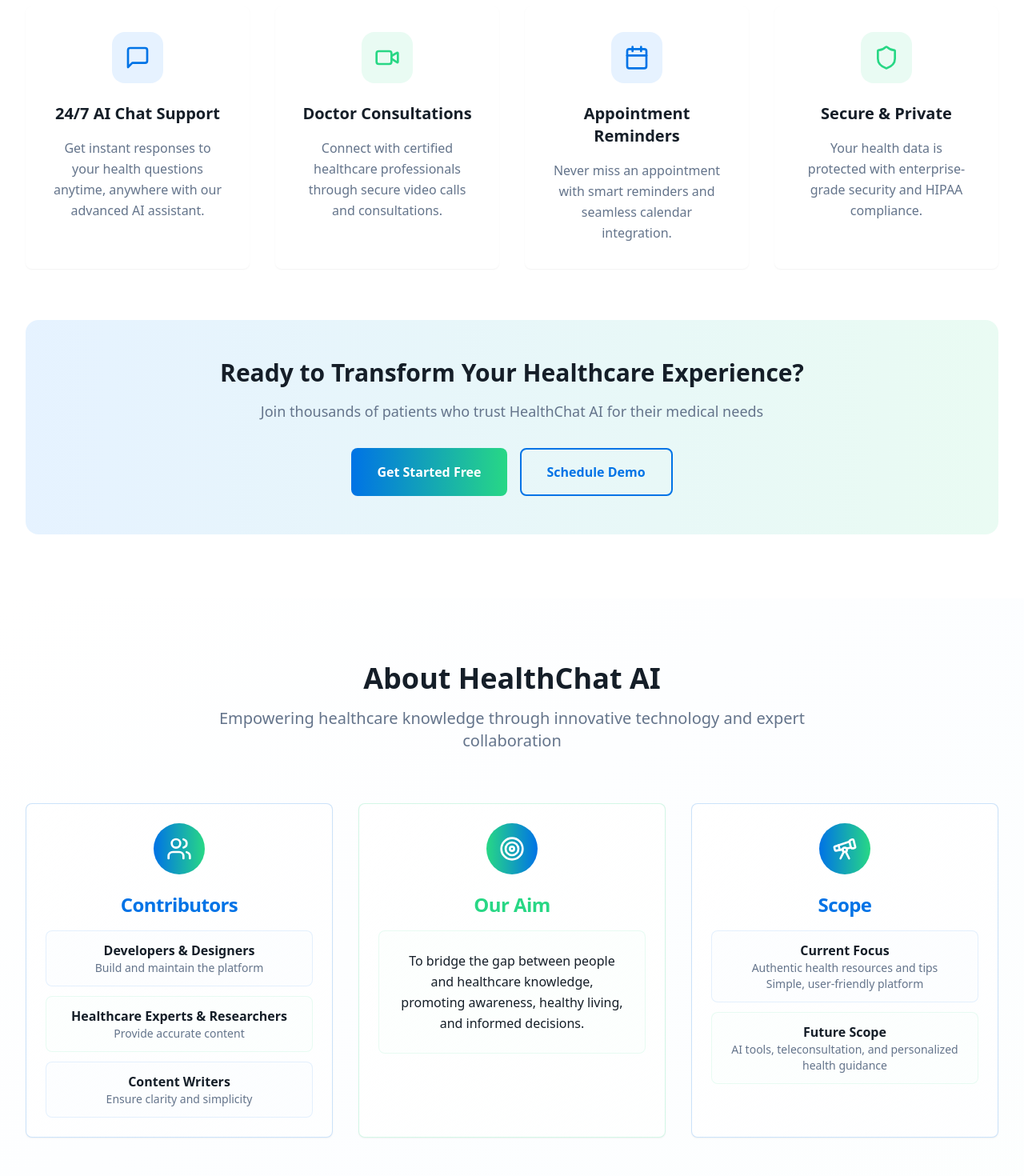
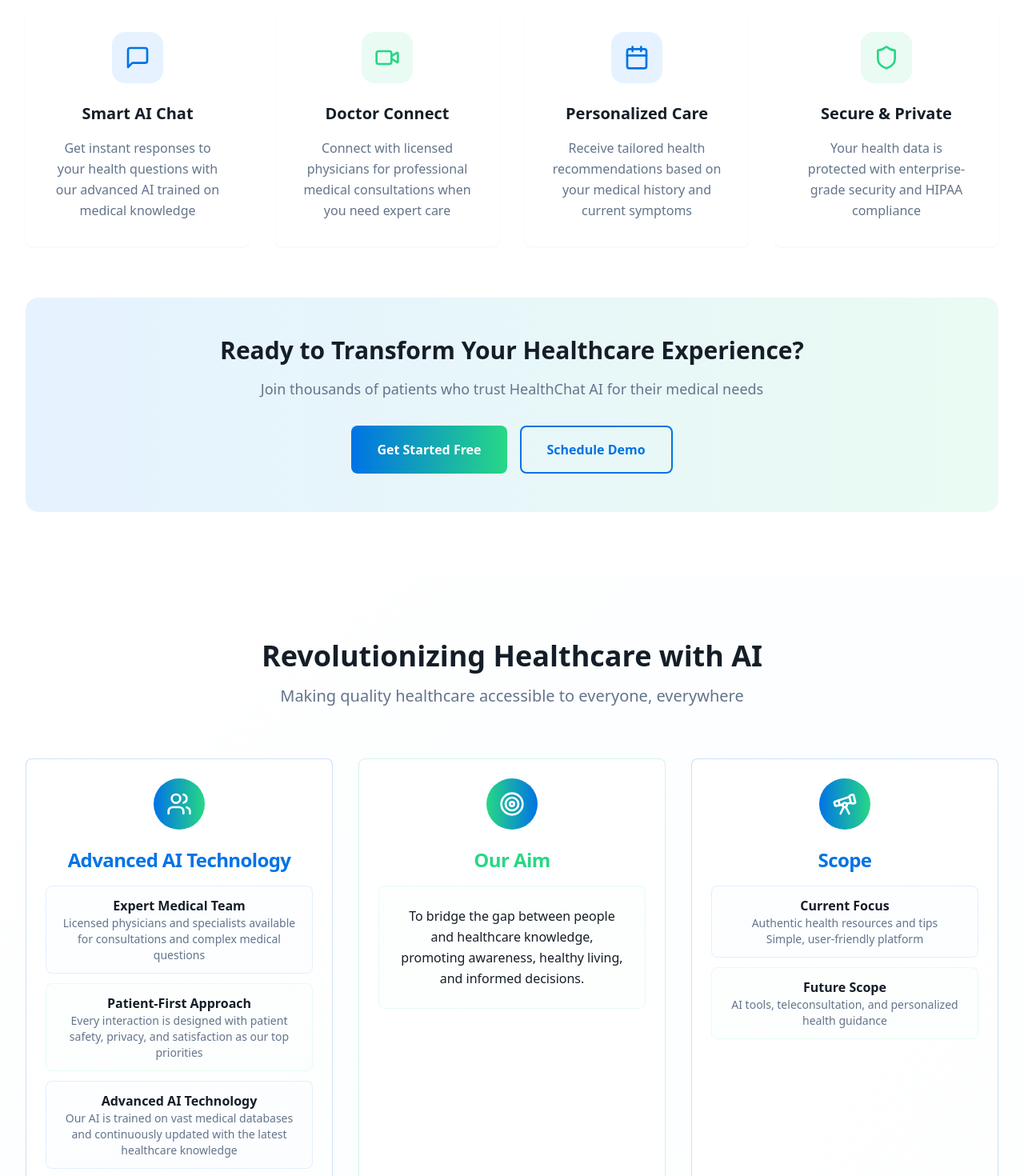
Before and after one commit to aastha-yadav2/doc-ai-guide, a React (Vite) app: page / in a window 1280 px wide. Shown: the part 1040-2510 px from the top of the page at 80% size. Built offline with nearby package versions, Linux system fonts and the light colour scheme.

Commit message:
Add language switching functionality

```diff
--- a/src/components/AboutSection.tsx
+++ b/src/components/AboutSection.tsx
@@ -1,17 +1,20 @@
 import { Card, CardContent, CardDescription, CardHeader, CardTitle } from "@/components/ui/card";
 import { Users, Target, Telescope } from "lucide-react";
+import { useTranslation } from 'react-i18next';
 
 const AboutSection = () => {
+  const { t } = useTranslation();
+
   return (
     <section id="about" className="py-20 bg-gradient-to-br from-background via-medical-blue-light/10 to-health-green-light/10">
       <div className="max-w-7xl mx-auto px-4 sm:px-6 lg:px-8">
         {/* Section Header */}
         <div className="text-center mb-16">
           <h2 className="text-4xl font-bold text-foreground mb-4">
-            About HealthChat AI
+            {t('about.title')}
           </h2>
           <p className="text-xl text-muted-foreground max-w-3xl mx-auto">
-            Empowering healthcare knowledge through innovative technology and expert collaboration
+            {t('about.subtitle')}
           </p>
         </div>
 
@@ -23,21 +26,21 @@ const AboutSection = () => {
               <div className="mx-auto w-16 h-16 bg-gradient-to-r from-medical-blue to-health-green rounded-full flex items-center justify-center mb-4">
                 <Users className="h-8 w-8 text-white" />
               </div>
-              <CardTitle className="text-2xl text-medical-blue">Contributors</CardTitle>
+              <CardTitle className="text-2xl text-medical-blue">{t('about.aiTechnology.title')}</CardTitle>
             </CardHeader>
             <CardContent className="text-center space-y-4">
               <div className="space-y-3">
                 <div className="p-3 rounded-lg bg-medical-blue-light/10 border border-medical-blue/10">
-                  <p className="font-semibold text-foreground">Developers & Designers</p>
-                  <p className="text-sm text-muted-foreground">Build and maintain the platform</p>
+                  <p className="font-semibold text-foreground">{t('about.expertDoctors.title')}</p>
+                  <p className="text-sm text-muted-foreground">{t('about.expertDoctors.description')}</p>
                 </div>
                 <div className="p-3 rounded-lg bg-health-green-light/10 border border-health-green/10">
-                  <p className="font-semibold text-foreground">Healthcare Experts & Researchers</p>
-                  <p className="text-sm text-muted-foreground">Provide accurate content</p>
+                  <p className="font-semibold text-foreground">{t('about.patientFirst.title')}</p>
+                  <p className="text-sm text-muted-foreground">{t('about.patientFirst.description')}</p>
                 </div>
                 <div className="p-3 rounded-lg bg-medical-blue-light/10 border border-medical-blue/10">
-                  <p className="font-semibold text-foreground">Content Writers</p>
-                  <p className="text-sm text-muted-foreground">Ensure clarity and simplicity</p>
+                  <p className="font-semibold text-foreground">{t('about.aiTechnology.title')}</p>
+                  <p className="text-sm text-muted-foreground">{t('about.aiTechnology.description')}</p>
                 </div>
               </div>
             </CardContent>
--- a/src/components/FeaturesSection.tsx
+++ b/src/components/FeaturesSection.tsx
@@ -1,51 +1,52 @@
 import { MessageSquare, Video, Calendar, Shield } from "lucide-react";
 import { Card, CardContent } from "@/components/ui/card";
+import { useTranslation } from 'react-i18next';
+
+
+const FeaturesSection = () => {
+  const { t } = useTranslation();
 
   const features = [
     {
       icon: MessageSquare,
-    title: "24/7 AI Chat Support",
-    description: "Get instant responses to your health questions anytime, anywhere with our advanced AI assistant.",
+      title: t('features.aiChat.title'),
+      description: t('features.aiChat.description'),
       color: "text-medical-blue",
       bgColor: "bg-medical-blue-light"
     },
     {
       icon: Video,
-    title: "Doctor Consultations",
-    description: "Connect with certified healthcare professionals through secure video calls and consultations.",
+      title: t('features.doctorConnect.title'),
+      description: t('features.doctorConnect.description'),
       color: "text-health-green",
       bgColor: "bg-health-green-light"
     },
     {
       icon: Calendar,
-    title: "Appointment Reminders",
-    description: "Never miss an appointment with smart reminders and seamless calendar integration.",
+      title: t('features.personalizedCare.title'),
+      description: t('features.personalizedCare.description'),
       color: "text-medical-blue",
       bgColor: "bg-medical-blue-light"
     },
     {
       icon: Shield,
-    title: "Secure & Private",
-    description: "Your health data is protected with enterprise-grade security and HIPAA compliance.",
+      title: t('features.securePrivate.title'),
+      description: t('features.securePrivate.description'),
       color: "text-health-green",
       bgColor: "bg-health-green-light"
     }
   ];
 
-const FeaturesSection = () => {
   return (
     <section className="py-20 px-4 sm:px-6 lg:px-8 bg-white">
       <div className="max-w-7xl mx-auto">
         {/* Section Header */}
         <div className="text-center mb-16">
           <h2 className="text-3xl md:text-4xl font-bold text-foreground mb-4">
-            Why Choose{" "}
-            <span className="bg-gradient-to-r from-medical-blue to-health-green bg-clip-text text-transparent">
-              HealthChat AI
-            </span>
+            {t('features.title')}
           </h2>
           <p className="text-xl text-muted-foreground max-w-3xl mx-auto">
-            Experience the future of healthcare with our comprehensive AI-powered platform designed for your wellness
+            {t('features.subtitle')}
           </p>
         </div>
 
--- a/src/pages/Dashboard.tsx
+++ b/src/pages/Dashboard.tsx
@@ -7,6 +7,7 @@ import { Bell, User, Home } from 'lucide-react';
 import { Link } from 'react-router-dom';
 import nourivoxLogo from "@/assets/nourivox-logo.png";
 import { Badge } from '@/components/ui/badge';
+import { useTranslation } from 'react-i18next';
 import AppointmentsCard from '@/components/dashboard/AppointmentsCard';
 import RemindersCard from '@/components/dashboard/RemindersCard';
 import HealthStatsCard from '@/components/dashboard/HealthStatsCard';
@@ -15,6 +16,8 @@ import QuickActionsCard from '@/components/dashboard/QuickActionsCard';
 import PatientProfileCard from '@/components/dashboard/PatientProfileCard';
 
 const Dashboard = () => {
+  const { t } = useTranslation();
+
   return (
     <SidebarProvider>
       <div className="min-h-screen flex w-full bg-background">
@@ -33,8 +36,8 @@ const Dashboard = () => {
                     className="h-8 w-auto animate-fade-in"
                   />
                   <div>
-                    <h1 className="text-xl font-semibold text-foreground">Patient Dashboard</h1>
-                    <p className="text-sm text-muted-foreground">A voice that nurtures your health</p>
+                    <h1 className="text-xl font-semibold text-foreground">{t('dashboard.title')}</h1>
+                    <p className="text-sm text-muted-foreground">{t('hero.subtitle')}</p>
                   </div>
                 </div>
               </div>
@@ -44,7 +47,7 @@ const Dashboard = () => {
                 <Button variant="ghost" size="sm" asChild className="text-muted-foreground hover:text-foreground">
                   <Link to="/" className="flex items-center gap-2">
                     <Home className="w-4 h-4" />
-                    <span className="hidden sm:inline">Back to Home</span>
+                    <span className="hidden sm:inline">{t('navigation.home')}</span>
                   </Link>
                 </Button>
 
--- a/src/pages/Doctors.tsx
+++ b/src/pages/Doctors.tsx
@@ -2,6 +2,7 @@ import React from 'react';
 import { MapPin, User } from 'lucide-react';
 import { Card, CardContent, CardHeader, CardTitle } from '@/components/ui/card';
 import Navigation from '@/components/Navigation';
+import { useTranslation } from 'react-i18next';
 
 const doctors = [
   {
@@ -55,13 +56,15 @@ const doctors = [
 ];
 
 const Doctors = () => {
+  const { t } = useTranslation();
+
   return (
     <div className="min-h-screen bg-background">
       <Navigation />
       <div className="container mx-auto px-4 py-8 max-w-7xl">
         <div className="mb-8">
-          <h1 className="text-3xl font-bold text-foreground mb-2">Our Doctors</h1>
-          <p className="text-muted-foreground">Find experienced healthcare professionals in your area</p>
+          <h1 className="text-3xl font-bold text-foreground mb-2">{t('doctors.title')}</h1>
+          <p className="text-muted-foreground">{t('doctors.subtitle')}</p>
         </div>
 
         <div className="grid grid-cols-1 md:grid-cols-2 lg:grid-cols-3 gap-6">
--- a/src/pages/Pharmacy.tsx
+++ b/src/pages/Pharmacy.tsx
@@ -2,6 +2,7 @@ import React from 'react';
 import { MapPin, Building2 } from 'lucide-react';
 import { Card, CardContent, CardHeader, CardTitle } from '@/components/ui/card';
 import Navigation from '@/components/Navigation';
+import { useTranslation } from 'react-i18next';
 
 const pharmacyCentres = [
   {
@@ -37,13 +38,15 @@ const pharmacyCentres = [
 ];
 
 const Pharmacy = () => {
+  const { t } = useTranslation();
+
   return (
     <div className="min-h-screen bg-background">
       <Navigation />
       <div className="container mx-auto px-4 py-8 max-w-7xl">
         <div className="mb-8">
-          <h1 className="text-3xl font-bold text-foreground mb-2">Pharmacy Centres</h1>
-          <p className="text-muted-foreground">Find trusted medical stores and pharmacies near you</p>
+          <h1 className="text-3xl font-bold text-foreground mb-2">{t('pharmacy.title')}</h1>
+          <p className="text-muted-foreground">{t('pharmacy.subtitle')}</p>
         </div>
 
         <div className="grid grid-cols-1 md:grid-cols-2 lg:grid-cols-3 gap-6">
```
Lines whose indentation alone changed are shown as unchanged.
